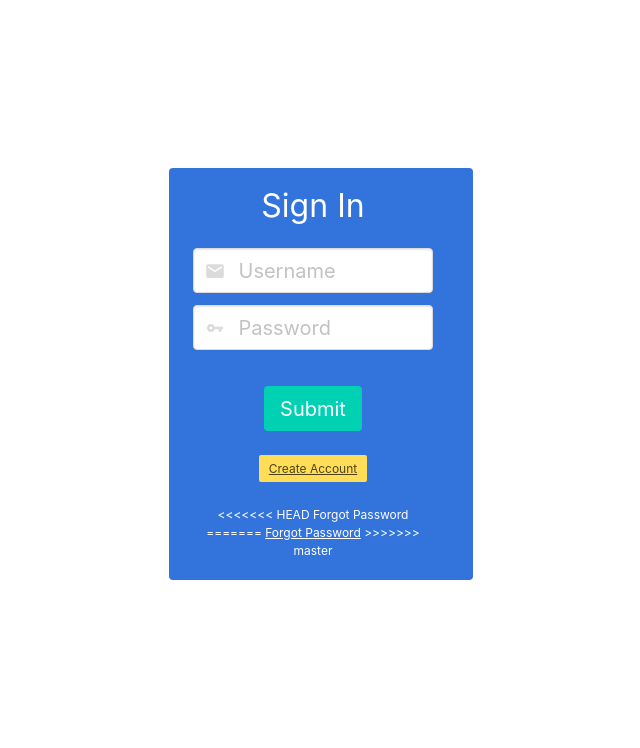
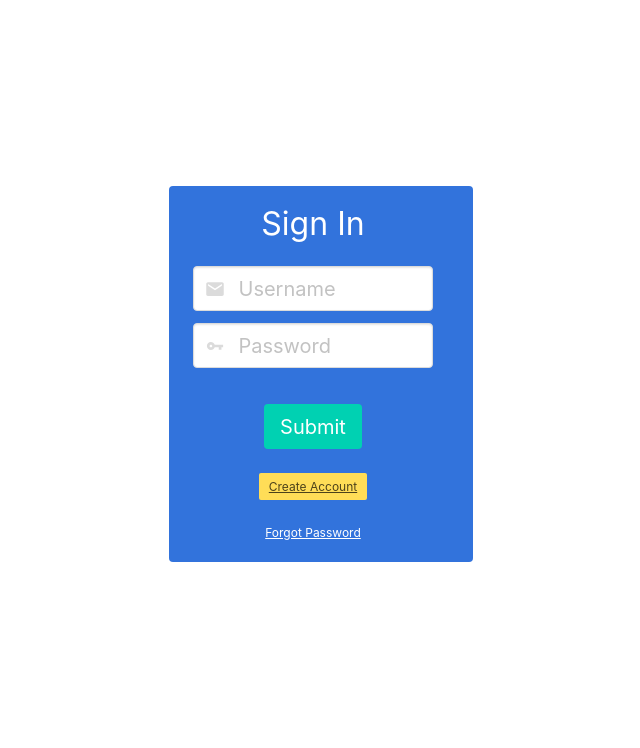
Before and after one commit to AJLabozzo/CSC499-test, a Flask app: page /authentication/login in a window 1280 px wide. Shown: the part 64-812 px from the top of the page, without its empty margins (319-959 px from the left). Run offline with Flask 2, Linux system fonts and the light colour scheme; some libraries are stand-ins or nearby versions.

Commit message:
fix login

```diff
--- a/app/templates/authentication/login.html
+++ b/app/templates/authentication/login.html
@@ -55,11 +55,7 @@
                               <br>
                               <br>
                               <p class="is-size-7">
-<<<<<<< HEAD
-                                <a href="{{ url_for('authentication.reset_password_request') }}"></a>Forgot Password</a>
-=======
                                 <a href="{{ url_for('authentication.reset_pass_request') }}">Forgot Password</a>
->>>>>>> master
                               </p>
                                 </form>
                             </article>
```
